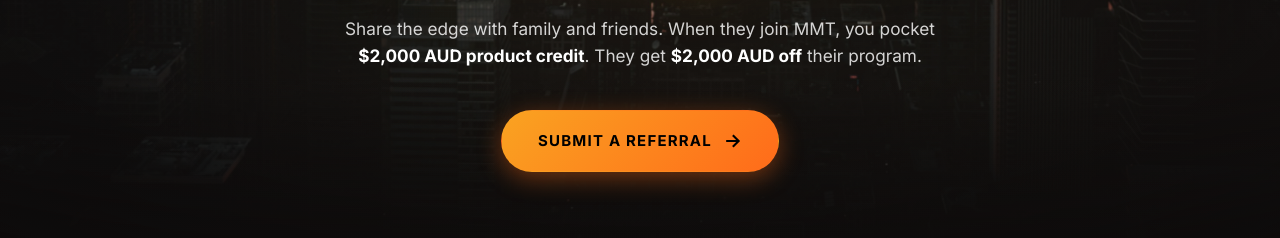
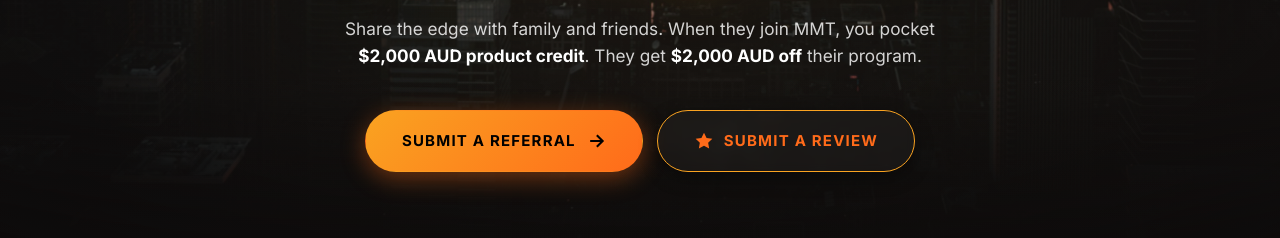
Before and after one commit to makemoneytrading/mmt-referrals-site, a plain HTML site: page index.html in a window 1280 px wide. Shown: the part 562-800 px from the top of the page. Drawn offline with Linux system fonts and the light colour scheme.

Commit message:
Add Submit a Review button under Submit a Referral, linking to Trustpilot

```diff
--- a/index.html
+++ b/index.html
@@ -72,6 +72,10 @@
       <a href="#refer" class="btn btn--primary btn--lg">
         <span>Submit a Referral</span>
         <svg width="20" height="20" viewBox="0 0 24 24" fill="none" stroke="currentColor" stroke-width="2.5"><path d="M5 12h14M13 5l7 7-7 7"/></svg>
+      </a>
+      <a href="https://au.trustpilot.com/review/makemoneytrading.com.au" target="_blank" rel="noopener" class="btn btn--secondary btn--lg">
+        <svg width="20" height="20" viewBox="0 0 24 24" fill="currentColor" aria-hidden="true"><path d="M12 2l3.09 6.26L22 9.27l-5 4.87 1.18 6.88L12 17.77l-6.18 3.25L7 14.14 2 9.27l6.91-1.01L12 2z"/></svg>
+        <span>Submit a Review</span>
       </a>
     </div>
   </div>
--- a/style.css
+++ b/style.css
@@ -459,6 +459,10 @@ a, button, input, textarea {
 
 .hero__cta {
   margin-top: var(--space-4);
+  display: flex;
+  flex-wrap: wrap;
+  gap: 14px;
+  justify-content: center;
 }
 
 .hero__live {
@@ -625,6 +629,22 @@ a, button, input, textarea {
 .btn--lg {
   padding: 18px 36px;
   font-size: 15px;
+}
+
+.btn--secondary {
+  background: rgba(255, 255, 255, 0.04);
+  color: var(--orange-bright);
+  border: 1.5px solid var(--orange);
+  box-shadow: 0 6px 18px rgba(0, 0, 0, 0.35);
+  backdrop-filter: blur(4px);
+  transition: background 0.25s ease, transform 0.25s ease, box-shadow 0.25s ease, border-color 0.25s ease;
+}
+
+.btn--secondary:hover {
+  background: rgba(250, 163, 33, 0.12);
+  border-color: var(--orange-bright);
+  transform: translateY(-2px);
+  box-shadow: 0 10px 28px rgba(250, 163, 33, 0.25);
 }
 
 .btn--full { width: 100%; }
```
